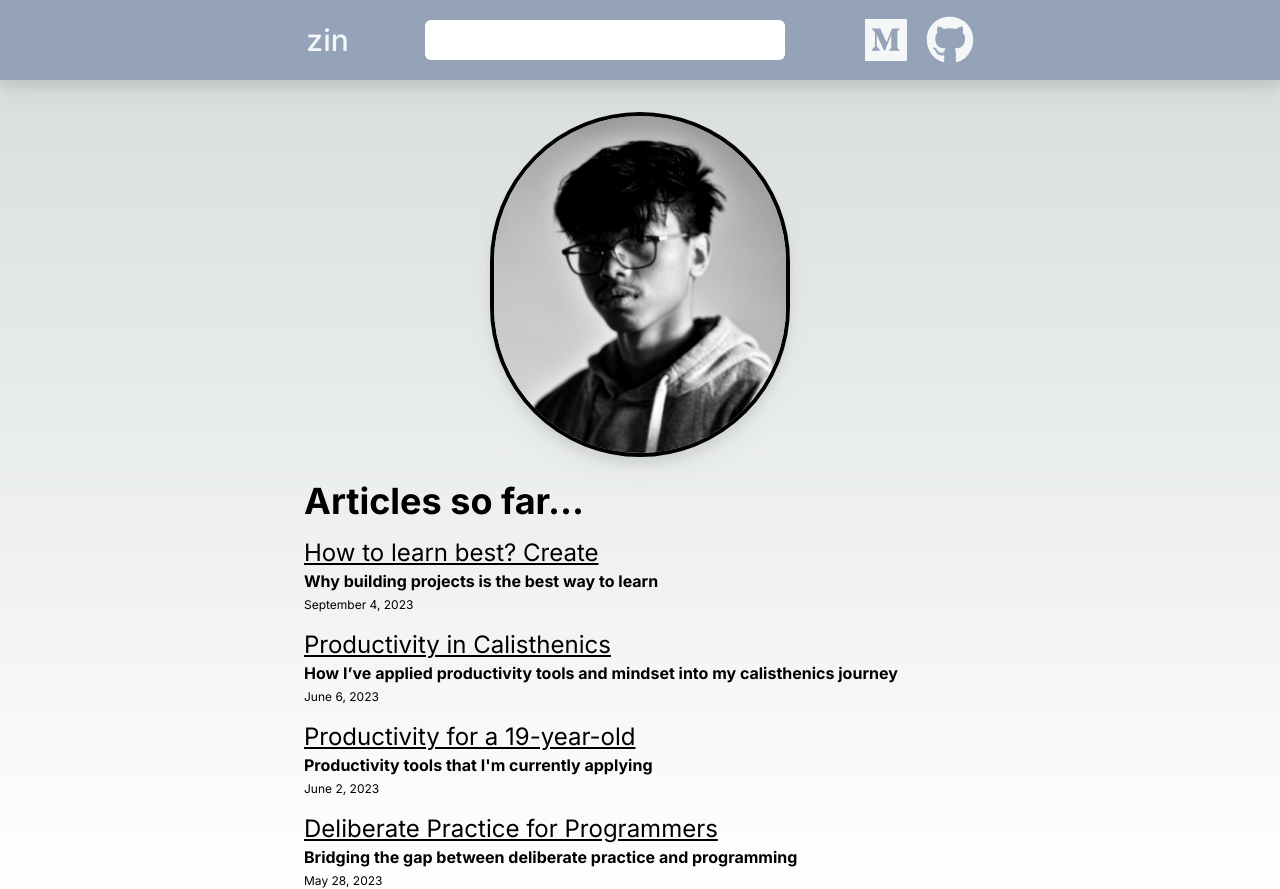
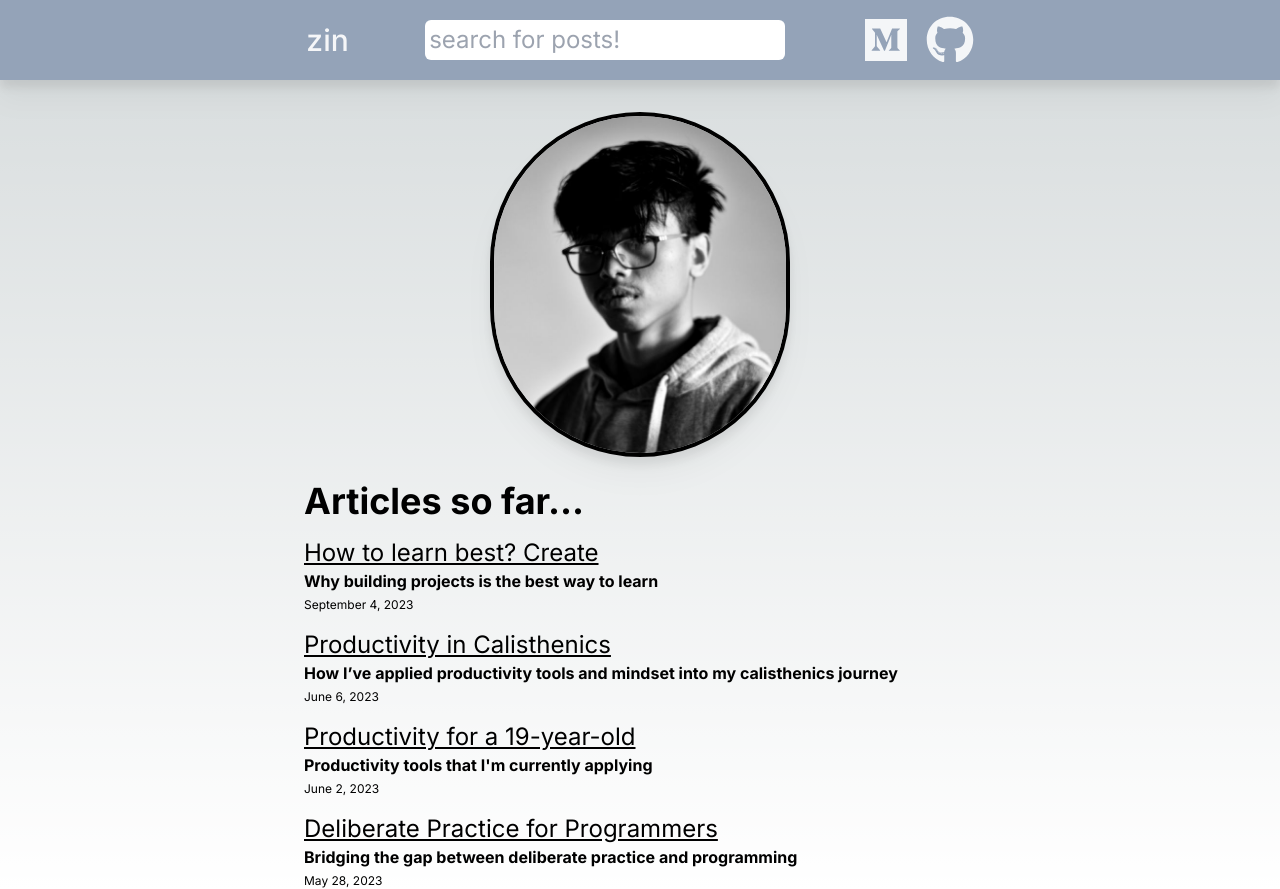
Before and after one commit to Zen-cronic/next_blog_4, a Next.js app: page / in a window 1280 px wide. Built offline with nearby package versions, Linux system fonts and the light colour scheme.

Commit message:
feat: search bar update

```diff
--- a/src/app/components/SearchBar.tsx
+++ b/src/app/components/SearchBar.tsx
@@ -1,37 +1,36 @@
-'use client'
+"use client";
 
-import { useSearchParams, useRouter } from 'next/navigation';
-import React, { FormEvent, useState } from 'react';
-
+import { useSearchParams, useRouter } from "next/navigation";
+import React, { FormEvent, useState } from "react";
 
 function SearchBar() {
+  const router = useRouter();
+  const search = useSearchParams();
 
-  const router = useRouter()
-  const search = useSearchParams()
+  const [searchQuery, setSearchQuery] = useState<string | null>(
+    search ? search.get("q") : null
+  );
 
-  const [searchQuery, setSearchQuery] = useState<string | null>(search? search.get('q') : null)
+  const onSearch = (e: FormEvent) => {
+    e.preventDefault();
 
-  const onSearch =(e: FormEvent)=>{
+    const encodedSearchQuery = encodeURI(searchQuery || "");
 
-    e.preventDefault()
-
-    const encodedSearchQuery = encodeURI(searchQuery|| "")
-
-    setSearchQuery("")
-    router.push(`/search?q=${encodedSearchQuery}`)
-
-
-  }
+    setSearchQuery("");
+    router.push(`/search?q=${encodedSearchQuery}`);
+  };
   return (
-    <form onSubmit={onSearch}
-    className='dark:text-black-400 text-black text-2xl mx-auto
-    max-w-md'>
-
-
-      <input value={searchQuery ||""}
-      onChange={e=>setSearchQuery(e.target.value)}
-
-      className='p-1 rounded-md'
+    <form
+      onSubmit={onSearch}
+      className="dark:text-black-400 text-black text-2xl mx-auto
+    max-w-md"
+    >
+      <input
+        type="text"
+        value={searchQuery || ""}
+        onChange={(e) => setSearchQuery(e.target.value)}
+        className="p-1 rounded-md"
+        placeholder="search for posts!"
       />
     </form>
   );
```
